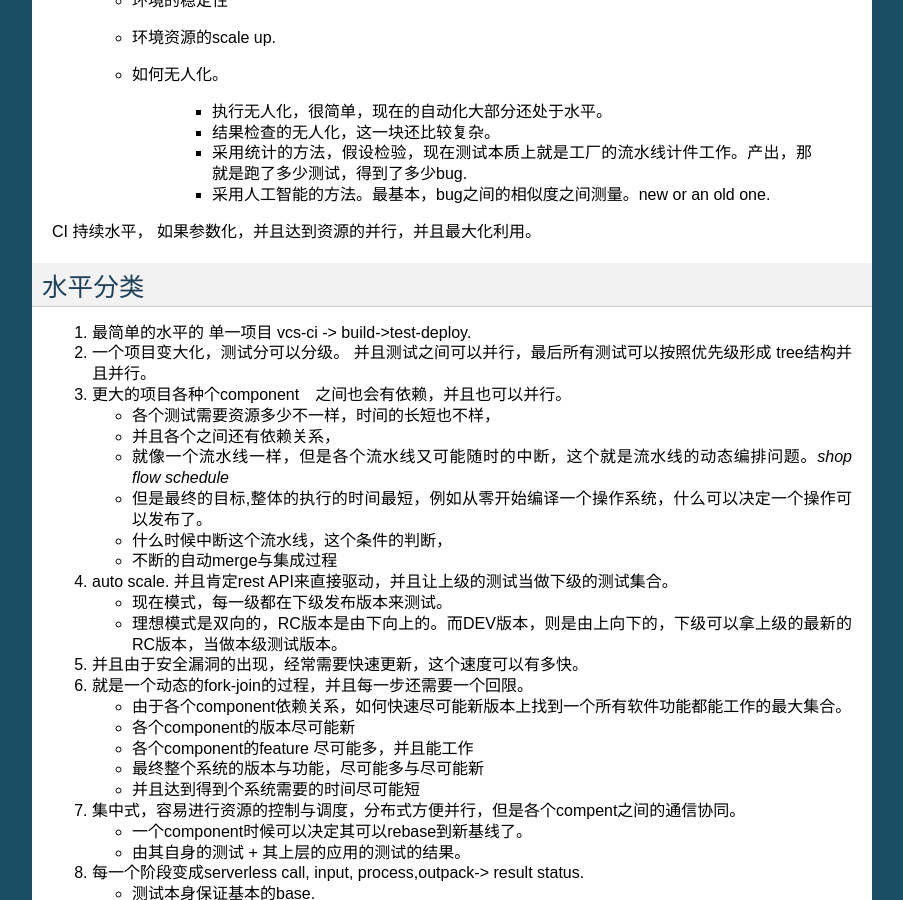
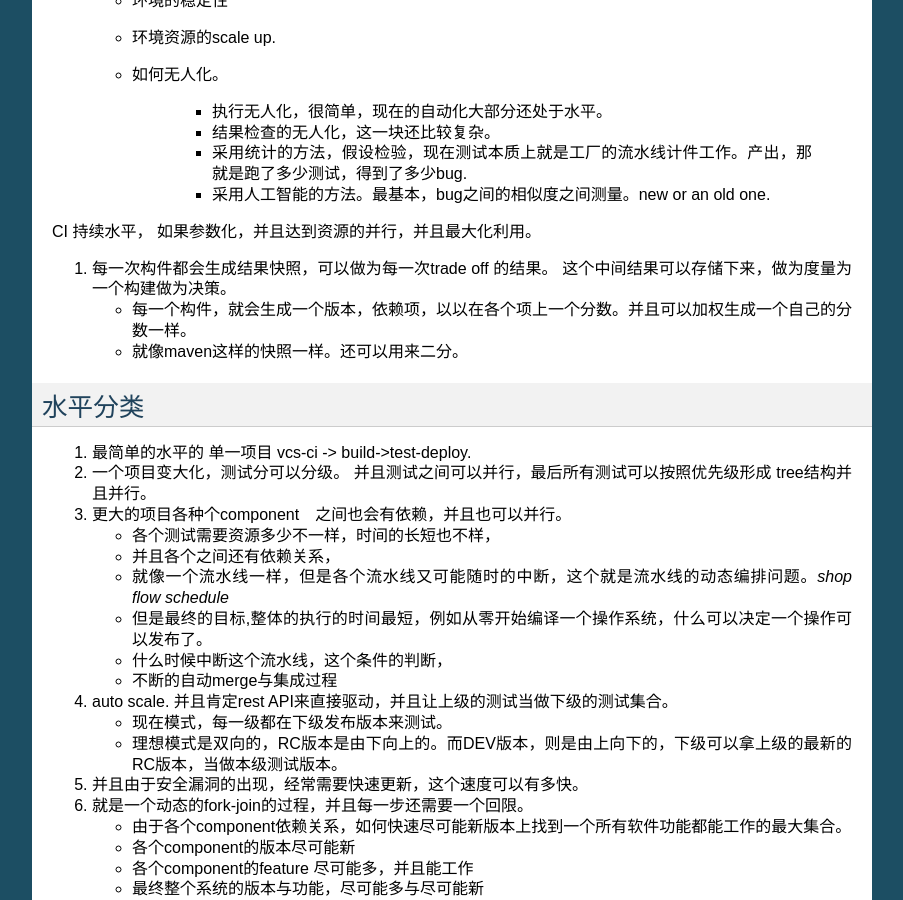
Before and after one commit to gwli/Programming, a Sphinx documentation site: the page built from source/content/Stage_2/ContinuousIntegration.rst, in a window 1280 px wide and 900 px high, scrolled down 1321 px. Shown: the whole window, without its empty margins (198-1101 px from the left). Built offline with Sphinx 7.4.7, drawn with Linux system fonts in a browser that asks for light colours.

Commit message:
快照的意义

```diff
--- a/source/content/Stage_2/ContinuousIntegration.rst
+++ b/source/content/Stage_2/ContinuousIntegration.rst
@@ -77,6 +77,12 @@ CI 的基本元素
       * 采用人工智能的方法。最基本，bug之间的相似度之间测量。new or an old one.
 
 CI 持续水平， 如果参数化，并且达到资源的并行，并且最大化利用。
+
+#. 每一次构件都会生成结果快照，可以做为每一次trade off 的结果。 这个中间结果可以存储下来，做为度量为一个构建做为决策。
+
+   * 每一个构件，就会生成一个版本，依赖项，以以在各个项上一个分数。并且可以加权生成一个自己的分数一样。
+   * 就像maven这样的快照一样。还可以用来二分。
+
 
 水平分类
 ==========
```
